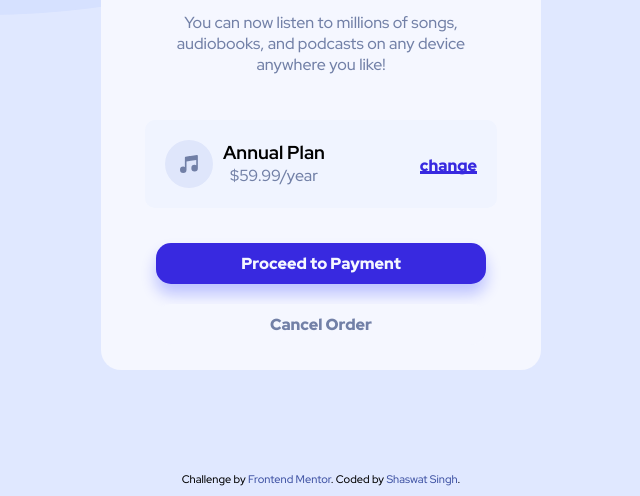
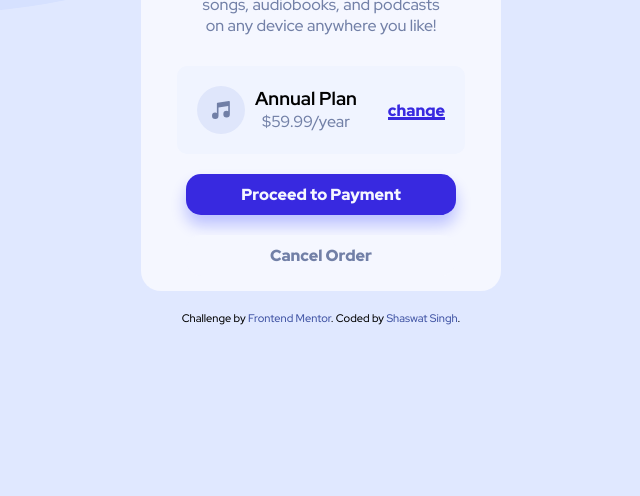
Before and after one commit to shaswatsingh19/Order-Summary-Component, a plain HTML site: page index.html in a window 1280 px wide. Shown: the part 304-800 px from the top of the page, without its empty margins (319-959 px from the left). Drawn offline with Linux system fonts and the light colour scheme.

Commit message:
completed

```diff
--- a/style.css
+++ b/style.css
@@ -25,13 +25,14 @@ body{
     animation: wavy 15s infinite ease-in-out; */
     background-color:hsl(225, 100%, 94%);
     display: flex;
+    flex-direction: column;
 }
 
 #bg-pattern{
     width: 100%;
     height: 100vh;
     background: url('images/pattern-background-desktop.svg') no-repeat ;
-    animation: wavy 15s infinite ease-in-out;
+    animation: wavy 8s infinite ease-in-out;
     position:absolute;
     top:-300px;
     left:0;
@@ -52,7 +53,7 @@ body{
 .container{
     z-index: 2;
     width: 95%;
-    max-width: 440px;
+    max-width: 360px;
     margin: 20px auto;
     display: flex;
     border-radius: 20px;
@@ -112,16 +113,14 @@ body{
     justify-content: space-between;
     align-items: center;
     width: 80%;
-    margin: 30px auto;
+    margin:15px auto;
     padding: 20px 20px;
     border-radius: 10px;
     background-color:hsl(225, 100%, 97%);
 }
 .plan-column > section{
     display: flex;
-
 }
-
 .plan{
     margin-left: 10px;
 }
@@ -175,19 +174,13 @@ body{
     color:var(--Desaturated-blue);
     background-color: var(--Very-pale-blue);
     transition: all .85s;
-    margin-bottom: 20px;
+    margin-bottom: 10px;
 }
 .cancel:hover{
     color: var(--Dark-blue);
 }
 
-.attribution{
-    position: absolute;
-    /* top:0; */
-    bottom:10px;
-    left:0;
-    right: 0;
-}
+
 
 /* max-width 500px */
 @media screen and (max-width:600px) {
```
